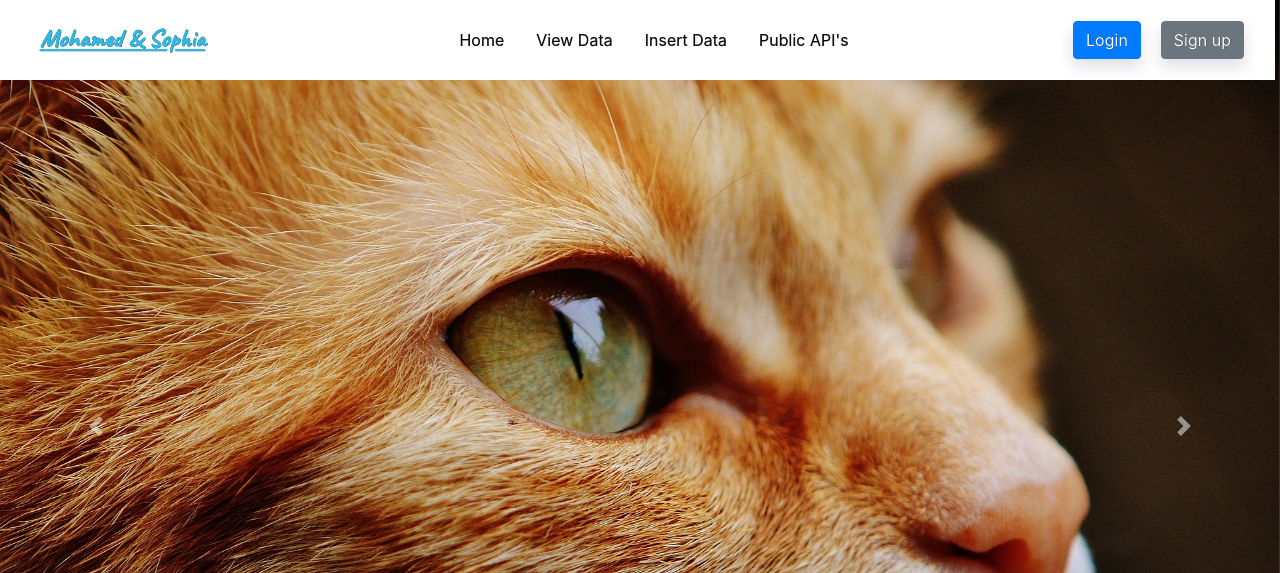
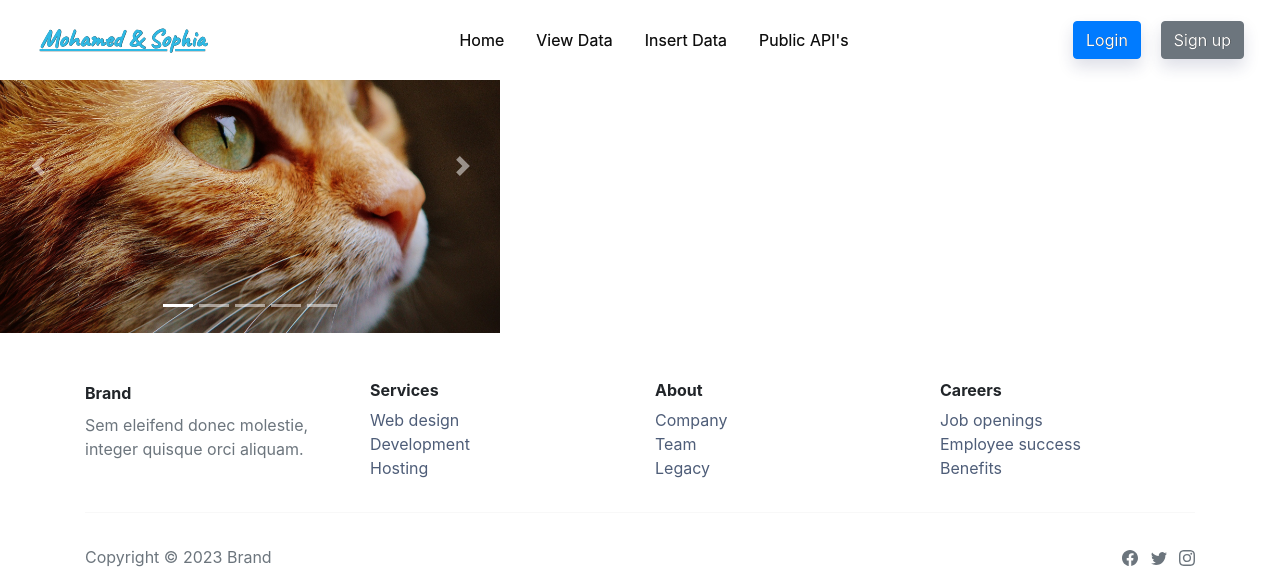
Before and after one commit to mightySIZE/react-flask-webapp, a Flask app: page /APIs in a window 1280 px wide. Shown: the top 573 px of the page. Run offline with Flask 3, Linux system fonts and the light colour scheme; some libraries are stand-ins or nearby versions.

Commit message:
attempting to decrease size of carousel

```diff
--- a/MSapp/templates/APIs.html
+++ b/MSapp/templates/APIs.html
@@ -5,7 +5,7 @@
 {% endblock %}
 
 {% block content%}
-    <div id="carouselCatFacts" class="carousel slide" data-ride="carousel">
+    <div id="carouselCatFacts" class="carousel slide" data-ride="carousel" style="width:500px">
         <ol class="carousel-indicators">
             <li data-target="#carouselCatFacts" data-slide-to="1" class="active"></li>
             <li data-target="#carouselCatFacts" data-slide-to="2"></li>
```
